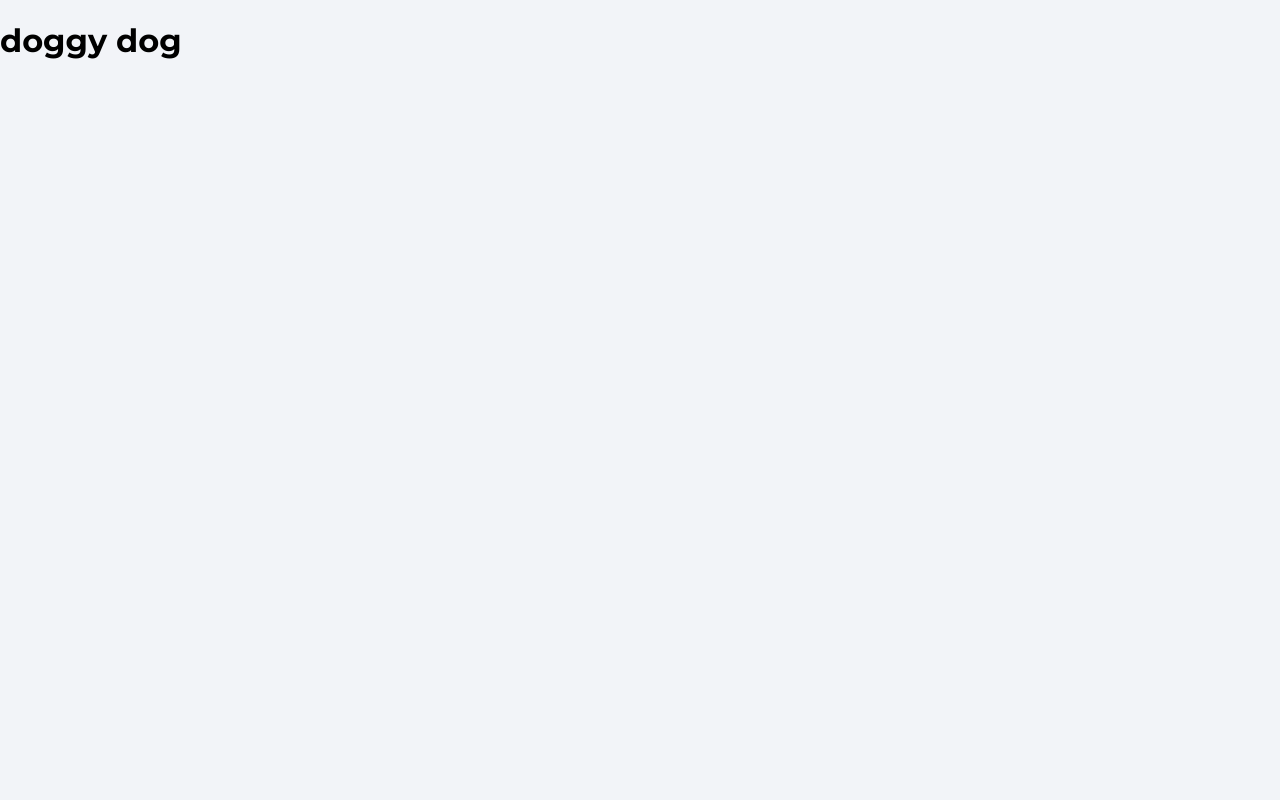
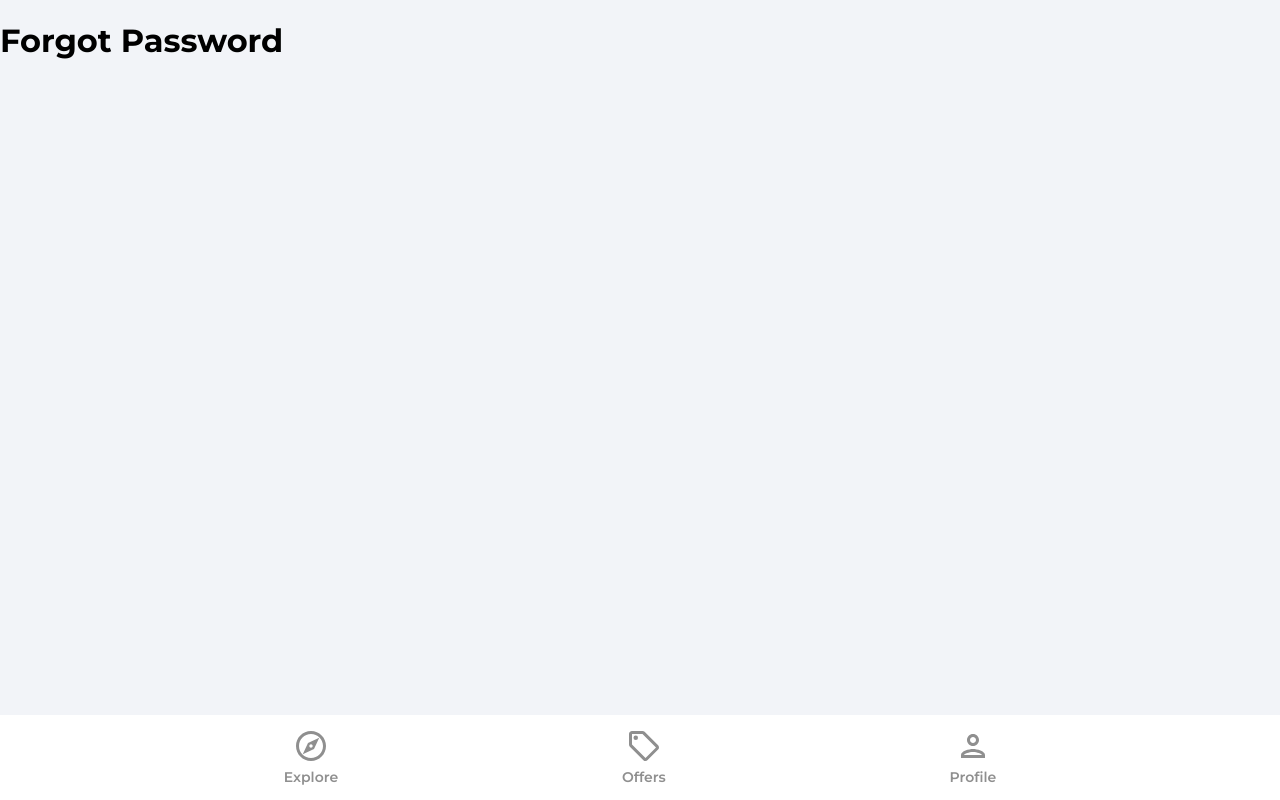
Before and after one commit to michael-rodriguez22/COURSE-react-front-to-back-2022, a React (Create React App) app in the folder house-marketplace/: page /forgot-password in a window 1280 px wide. Built offline with nearby package versions, Linux system fonts and the light colour scheme.

Commit message:
add navbar and pages, add index.js to assets/svg/ and pages/ for ease of exporting and importing

```diff
--- a/house-marketplace/package.json
+++ b/house-marketplace/package.json
@@ -9,6 +9,7 @@
     "firebase": "^9.6.2",
     "react": "^17.0.2",
     "react-dom": "^17.0.2",
+    "react-router-dom": "^6.2.1",
     "react-scripts": "5.0.0",
     "web-vitals": "^2.1.3"
   },
--- a/house-marketplace/public/index.html
+++ b/house-marketplace/public/index.html
@@ -11,7 +11,7 @@
     />
     <link rel="apple-touch-icon" href="%PUBLIC_URL%/logo192.png" />
     <link rel="manifest" href="%PUBLIC_URL%/manifest.json" />
-    <title>React App</title>
+    <title>House Marketplace</title>
   </head>
   <body>
     <noscript>You need to enable JavaScript to run this app.</noscript>
--- a/house-marketplace/src/App.js
+++ b/house-marketplace/src/App.js
@@ -1,7 +1,28 @@
+import { BrowserRouter as Router, Routes, Route } from "react-router-dom"
+import Navbar from "./components/Navbar"
+import {
+  Explore,
+  Offers,
+  Profile,
+  SignIn,
+  SignUp,
+  ForgotPassword,
+} from "./pages"
+
 function App() {
   return (
     <>
-      <h1>doggy dog</h1>
+      <Router>
+        <Routes>
+          <Route path="/" element={<Explore />} />
+          <Route path="/offers" element={<Offers />} />
+          <Route path="/profile" element={<Profile />} />
+          <Route path="/sign-in" element={<SignIn />} />
+          <Route path="/sign-up" element={<SignUp />} />
+          <Route path="/forgot-password" element={<ForgotPassword />} />
+        </Routes>
+        <Navbar />
+      </Router>
     </>
   )
 }
--- /dev/null
+++ b/house-marketplace/src/assets/svg/index.js
@@ -0,0 +1,37 @@
+import { ReactComponent as BadgeIcon } from "./badgeIcon.svg"
+import { ReactComponent as BathtubIcon } from "./bathtubIcon.svg"
+import { ReactComponent as BedIcon } from "./bedIcon.svg"
+import { ReactComponent as CheckIcon } from "./checkIcon.svg"
+import { ReactComponent as DeleteIcon } from "./deleteIcon.svg"
+import { ReactComponent as EditIcon } from "./editIcon.svg"
+import { ReactComponent as ExploreIcon } from "./exploreIcon.svg"
+import { ReactComponent as GoogleIcon } from "./googleIcon.svg"
+import { ReactComponent as HomeIcon } from "./homeIcon.svg"
+import { ReactComponent as KeyboardArrowRightIcon } from "./keyboardArrowRightIcon.svg"
+import { ReactComponent as OfferIcon } from "./localOfferIcon.svg"
+import { ReactComponent as LockIcon } from "./lockIcon.svg"
+import { ReactComponent as PersonIcon } from "./personIcon.svg"
+import { ReactComponent as PersonOutlineIcon } from "./personOutlineIcon.svg"
+import { ReactComponent as ShareIcon } from "./shareIcon.svg"
+import { ReactComponent as UploadIcon } from "./uploadIcon.svg"
+import { ReactComponent as VisibilityIcon } from "./visibilityIcon.svg"
+
+export {
+  BadgeIcon,
+  BathtubIcon,
+  BedIcon,
+  CheckIcon,
+  DeleteIcon,
+  EditIcon,
+  ExploreIcon,
+  GoogleIcon,
+  HomeIcon,
+  KeyboardArrowRightIcon,
+  OfferIcon,
+  LockIcon,
+  PersonIcon,
+  PersonOutlineIcon,
+  ShareIcon,
+  UploadIcon,
+  VisibilityIcon,
+}
--- /dev/null
+++ b/house-marketplace/src/components/Navbar.jsx
@@ -0,0 +1,68 @@
+import { useNavigate, useLocation } from "react-router-dom"
+import { ExploreIcon, OfferIcon, PersonOutlineIcon } from "../assets/svg"
+
+function Navbar() {
+  const navigate = useNavigate()
+  const location = useLocation()
+
+  const pathMatchRoute = route => route === location.pathname
+
+  return (
+    <footer className="navbar">
+      <nav className="navbarNav">
+        <ul className="navbarListItems">
+          <li className="navbarListItem" onClick={() => navigate("/")}>
+            <ExploreIcon
+              fill={pathMatchRoute("/") ? "#2c2c2c" : "#8f8f8f"}
+              width="36px"
+              height="36px"
+            />
+            <p
+              className={
+                pathMatchRoute("/")
+                  ? "navbarListItemNameActive"
+                  : "navbarListItemName"
+              }
+            >
+              Explore
+            </p>
+          </li>
+          <li className="navbarListItem" onClick={() => navigate("/offers")}>
+            <OfferIcon
+              fill={pathMatchRoute("/offers") ? "#2c2c2c" : "#8f8f8f"}
+              width="36px"
+              height="36px"
+            />
+            <p
+              className={
+                pathMatchRoute("/offers")
+                  ? "navbarListItemNameActive"
+                  : "navbarListItemName"
+              }
+            >
+              Offers
+            </p>
+          </li>
+          <li className="navbarListItem" onClick={() => navigate("/profile")}>
+            <PersonOutlineIcon
+              fill={pathMatchRoute("/profile") ? "#2c2c2c" : "#8f8f8f"}
+              width="36px"
+              height="36px"
+            />
+            <p
+              className={
+                pathMatchRoute("/profile")
+                  ? "navbarListItemNameActive"
+                  : "navbarListItemName"
+              }
+            >
+              Profile
+            </p>
+          </li>
+        </ul>
+      </nav>
+    </footer>
+  )
+}
+
+export default Navbar
--- /dev/null
+++ b/house-marketplace/src/pages/Explore.jsx
@@ -0,0 +1,9 @@
+function Explore() {
+  return (
+    <div>
+      <h1>Explore</h1>
+    </div>
+  )
+}
+
+export default Explore
--- /dev/null
+++ b/house-marketplace/src/pages/ForgotPassword.jsx
@@ -0,0 +1,9 @@
+function ForgotPassword() {
+  return (
+    <div>
+      <h1>Forgot Password</h1>
+    </div>
+  )
+}
+
+export default ForgotPassword
--- /dev/null
+++ b/house-marketplace/src/pages/Offers.jsx
@@ -0,0 +1,9 @@
+function Offers() {
+  return (
+    <div>
+      <h1>Offers</h1>
+    </div>
+  )
+}
+
+export default Offers
--- /dev/null
+++ b/house-marketplace/src/pages/Profile.jsx
@@ -0,0 +1,9 @@
+function Profile() {
+  return (
+    <div>
+      <h1>Profile</h1>
+    </div>
+  )
+}
+
+export default Profile
--- /dev/null
+++ b/house-marketplace/src/pages/SignIn.jsx
@@ -0,0 +1,9 @@
+function SignIn() {
+  return (
+    <div>
+      <h1>Sign In</h1>
+    </div>
+  )
+}
+
+export default SignIn
--- /dev/null
+++ b/house-marketplace/src/pages/SignUp.jsx
@@ -0,0 +1,9 @@
+function SignUp() {
+  return (
+    <div>
+      <h1>Sign Up</h1>
+    </div>
+  )
+}
+
+export default SignUp
--- /dev/null
+++ b/house-marketplace/src/pages/index.js
@@ -0,0 +1,8 @@
+import Explore from "./Explore"
+import ForgotPassword from "./ForgotPassword"
+import Offers from "./Offers"
+import Profile from "./Profile"
+import SignIn from "./SignIn"
+import SignUp from "./SignUp"
+
+export { Explore, ForgotPassword, Offers, Profile, SignIn, SignUp }
```
Also changed, not shown: 1 other file (tests, documents, lock files or other folders).
